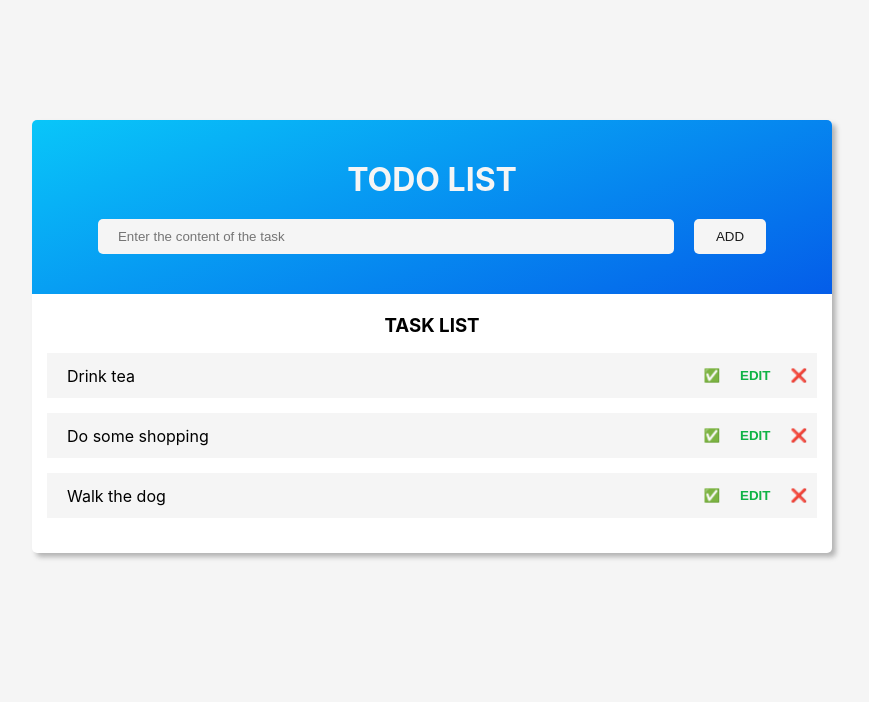
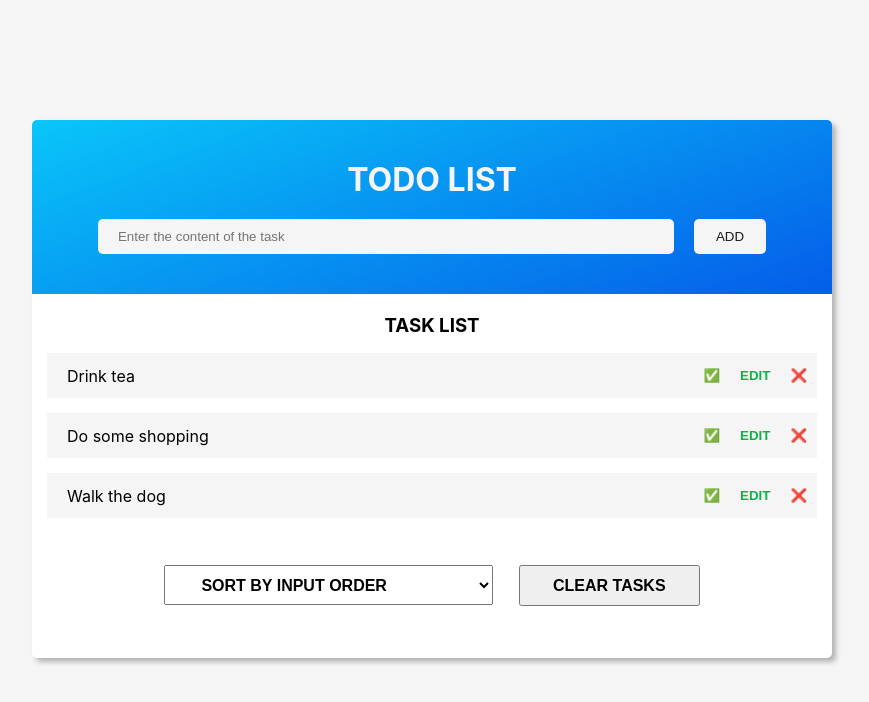
Before and after one commit to Markus-Sm/to-do-list, a React (Create React App) app: page / in a window 1280 px wide. Shown: the top 702 px of the page, without its empty margins (208-1077 px from the left). Built offline with nearby package versions, Linux system fonts and the light colour scheme.

Commit message:
adding filter functionality

```diff
--- a/src/App.js
+++ b/src/App.js
@@ -47,6 +47,12 @@ function App() {
 		setShowPopup(false)
 	}
 
+	function handleClearList() {
+		const confirmed = window.confirm('Are you sure you want to delete all task?')
+
+		if (confirmed) setTasks([])
+	}
+
 	return (
 		<div className='App'>
 			<div className='todo'>
@@ -56,6 +62,7 @@ function App() {
 					onDeleteTask={handleDeleteItem}
 					onCompleteTask={handleToggleTask}
 					setPopup={handleTogglePopup}
+					onClearList={handleClearList}
 				/>
 			</div>
 			{showPopup && (
@@ -104,13 +111,23 @@ function Header({ onAddTasks }) {
 	)
 }
 
-function TodoList({ tasks, onDeleteTask, onCompleteTask, setPopup }) {
+function TodoList({ tasks, onDeleteTask, onCompleteTask, setPopup, onClearList }) {
+	const [sortBy, setSortBy] = useState('input')
+
+	let sortedItems
+
+	if (sortBy === 'input') sortedItems = tasks
+
+	if (sortBy === 'description') sortedItems = tasks.slice().sort((a, b) => a.description.localeCompare(b.description))
+
+	if (sortBy === 'completed') sortedItems = tasks.slice().sort((a, b) => +a.done - +b.done)
+
 	return (
 		<div className='todolist'>
 			<h3>Task List</h3>
 			{tasks >= 0 && <p className='error-info'>No tasks on the list</p>}
 			<ul>
-				{tasks.map(task => (
+				{sortedItems.map(task => (
 					<Task
 						task={task}
 						key={task.id}
@@ -120,6 +137,17 @@ function TodoList({ tasks, onDeleteTask, onCompleteTask, setPopup }) {
 					/>
 				))}
 			</ul>
+
+			<div className='list'>
+				<div className='actions'>
+					<select value={sortBy} onChange={e => setSortBy(e.target.value)}>
+						<option value='input'>Sort by input order</option>
+						<option value='description'>Sort by description</option>
+						<option value='completed'>Sort by completed status</option>
+					</select>
+					<button onClick={onClearList}>Clear tasks</button>
+				</div>
+			</div>
 		</div>
 	)
 }
--- a/src/index.css
+++ b/src/index.css
@@ -197,3 +197,12 @@ h1 {
 	color: #fff;
 	background-color: var(--light-blue);
 }
+
+.actions button,
+.list select {
+	text-transform: uppercase;
+	padding: 0.6rem 2rem;
+	font-size: 1rem;
+	font-weight: 700;
+	margin: 2rem 0.8rem;
+}
```
